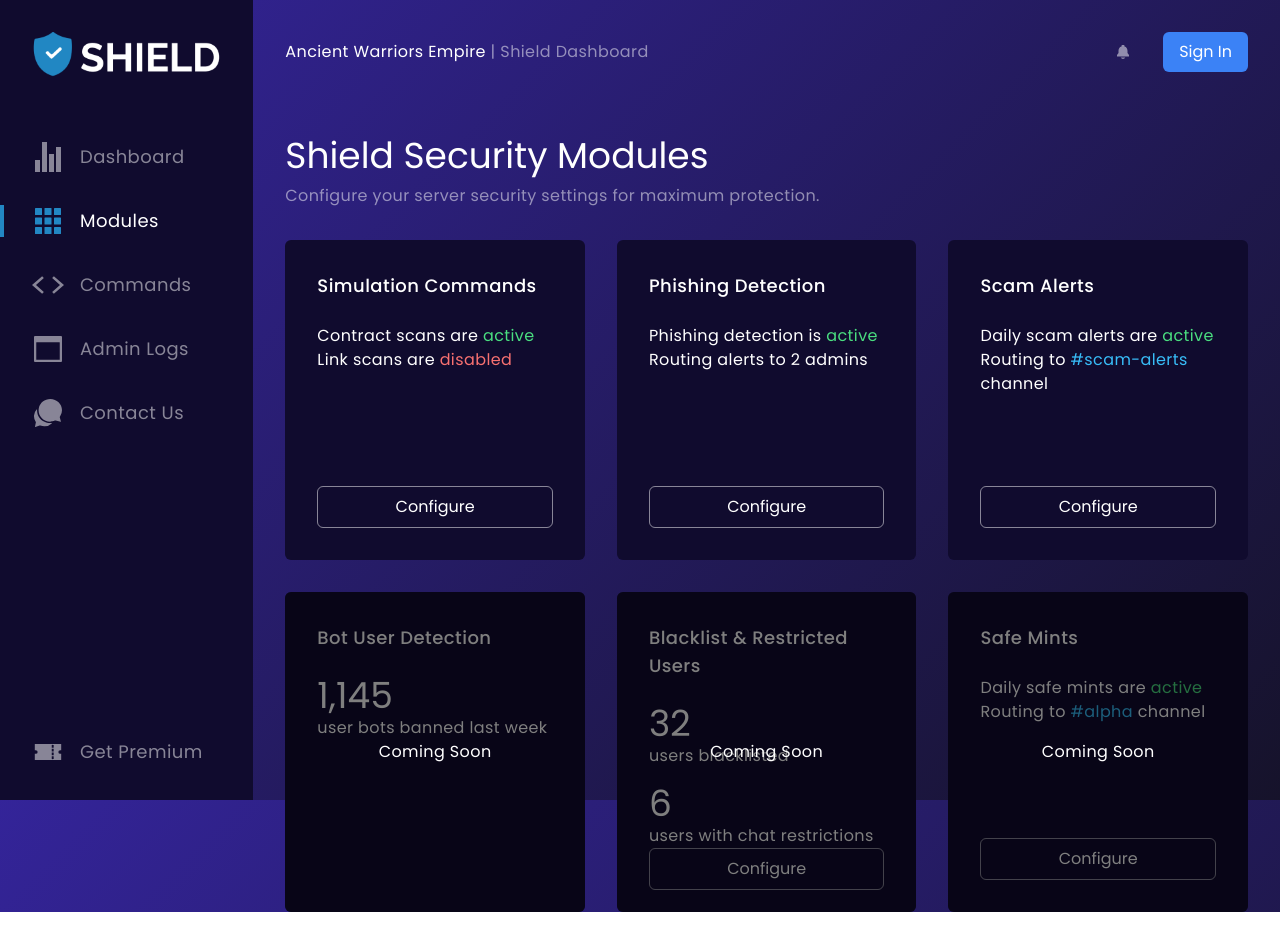
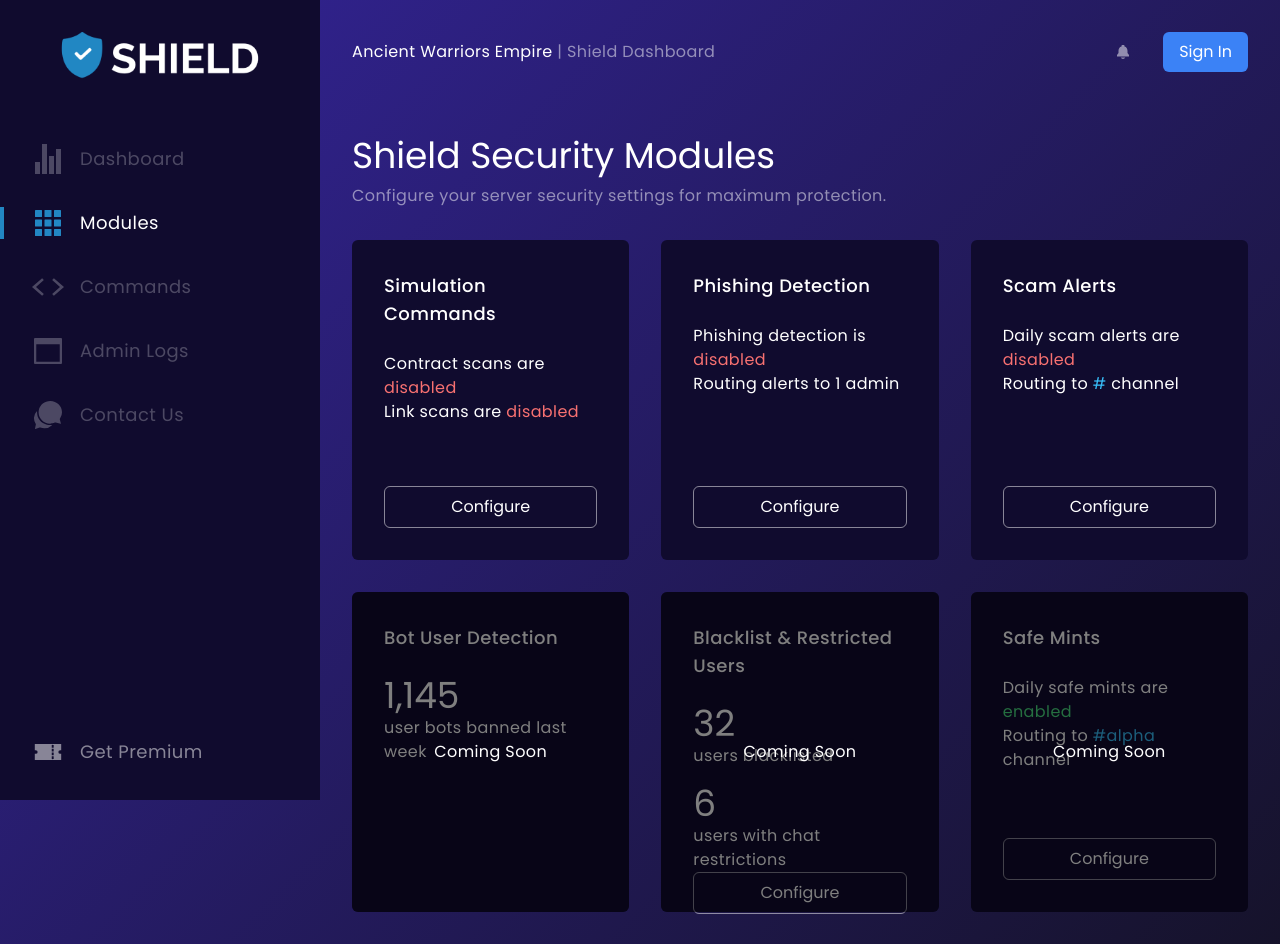
Before and after one commit to GetShield/shield-dashboard, a Next.js app: page /modules in a window 1280 px wide. Before the commit the page ends 912 px from the top, so only its background shows below. Built offline with nearby package versions, Linux system fonts and the light colour scheme; no server answers.

Commit message:
✨ Persist changes to server through routes (#1)
* ✨Add fetching on modules page

* ✨ Setup config POST

* 👷‍♂️ Fix bad request when parsing response

```diff
--- a/app/(dashboard)/modules/page.tsx
+++ b/app/(dashboard)/modules/page.tsx
@@ -1,10 +1,15 @@
-// "use client";
+"use client";
 
 import Link from "next/link";
 import Button from "../../../components/Button";
 import ContentWrapper from "../../../components/ContentWrapper";
+import useGuildConfig from "../../../lib/hooks/useGuildConfig";
 
 export default function Home() {
+  const { data } = useGuildConfig({
+    guildId: "894636042773229588",
+  });
+
   return (
     <ContentWrapper
       title="Shield Security Modules"
@@ -19,10 +24,10 @@
               </p>
               <p className="text-white">
                 Contract scans are{" "}
-                <span className="text-green-400">active</span>
+                <FeatureToggledText enabled={data?.contractScans} />
               </p>
               <p className="mb-8 text-white">
-                Link scans are <span className="text-red-400">disabled</span>
+                Link scans are <FeatureToggledText enabled={data?.linkScans} />
               </p>
               <div className="flex h-full flex-col justify-end">
                 <Link href="/settings/simulation">
@@ -36,9 +41,9 @@
               </p>
               <p className="text-white">
                 Phishing detection is{" "}
-                <span className="text-green-400">active</span>
+                <FeatureToggledText enabled={data?.phishingLinkDetection} />
               </p>
-              <p className="text-white">Routing alerts to 2 admins</p>
+              <p className="text-white">Routing alerts to 1 admin</p>
               <div className="flex h-full flex-col justify-end">
                 <Link href="/settings/phishing">
                   <Button intent={"secondaryFull"} title={"Configure"} />
@@ -49,10 +54,11 @@
               <p className="mb-6 text-lg font-medium text-white">Scam Alerts</p>
               <p className="text-white">
                 Daily scam alerts are{" "}
-                <span className="text-green-400">active</span>
+                <FeatureToggledText enabled={data?.phishingLinkDetection} />
               </p>
               <p className="text-white">
-                Routing to <span className="text-sky-400">#scam-alerts</span>{" "}
+                Routing to{" "}
+                <span className="text-sky-400">#{data?.routeScamAlertsTo}</span>{" "}
                 channel
               </p>
               <div className="flex h-full flex-col justify-end">
@@ -95,7 +101,7 @@
               <p className="mb-6 text-lg font-medium text-white">Safe Mints</p>
               <p className="text-white">
                 Daily safe mints are{" "}
-                <span className="text-green-400">active</span>
+                <span className="text-green-400">enabled</span>
               </p>
               <p className="text-white">
                 Routing to <span className="text-sky-400">#alpha</span> channel
@@ -112,3 +118,15 @@
     </ContentWrapper>
   );
 }
+
+const FeatureToggledText = ({ enabled = false }: { enabled?: boolean }) => {
+  return (
+    <>
+      {enabled ? (
+        <span className="text-green-400">enabled</span>
+      ) : (
+        <span className="text-red-400">disabled</span>
+      )}
+    </>
+  );
+};
--- a/app/(settings)/settings/page.tsx
+++ /dev/null
@@ -1,8 +0,0 @@
-export default function Home() {
-  return (
-    <div>
-      <h1>Settings</h1>
-      <p>Settings page</p>
-    </div>
-  );
-}
--- a/app/(settings)/settings/phishing/page.tsx
+++ b/app/(settings)/settings/phishing/page.tsx
@@ -21,7 +21,9 @@
           <ChannelSelect currentChannel={data?.routePhishingLinksTo ?? ""} />
         </div>
         <div className="flex flex-col">
-          <p className="text-6xl font-medium text-primary">24</p>
+          <p className="text-6xl font-medium text-primary">
+            {data?.phishingLinkDetectionCount ?? 0}
+          </p>
           <p className="text-white">Phishing links blocked all-time</p>
         </div>
       </div>
--- a/app/Tab.tsx
+++ b/app/Tab.tsx
@@ -43,7 +43,7 @@
   },
 };
 
-const Tab = ({ tab }: { tab: Tabs }) => {
+const Tab = ({ tab, disabled = false }: { tab: Tabs; disabled?: boolean }) => {
   const activeTab = useUserStore((state) => state.activeTab);
   const setActiveTab = useUserStore((state) => state.setActiveTab);
   const isActive = activeTab === tab;
@@ -53,7 +53,10 @@
   };
 
   return (
-    <Link href={`/${tab}`}>
+    <Link
+      className={`${disabled && "pointer-events-none opacity-50"}`}
+      href={`/${tab}`}
+    >
       <button
         onClick={handleSetActive}
         className="flex w-full items-center justify-start pl-8"
--- a/app/layout.tsx
+++ b/app/layout.tsx
@@ -6,7 +6,6 @@
 import Image from "next/image";
 import { useRouter } from "next/router";
 import { Tabs, useUserStore } from "../state/user/useUserStore";
-import { useEffect } from "react";
 import { IoNotificationsSharp } from "react-icons/io5";
 import AuthButton from "../components/AuthButton";
 import { getCurrentUser } from "../lib/session";
@@ -31,17 +30,17 @@
         <div className="mx-auto">
           {" "}
           <div>
-            <div className="relative z-10 flex h-screen w-full items-center justify-start">
-              <div className="flex h-full w-80 flex-col items-center bg-secondary ">
+            <div className="relative z-10 flex min-h-screen w-full items-start justify-start pl-80">
+              <div className="fixed left-0 top-0 flex h-full w-80 flex-col items-center bg-secondary ">
                 <div className="p-8">
                   <Image src="/logo.png" alt="logo" width={200} height={200} />
                 </div>
                 <div className="mt-8 flex w-full flex-col space-y-8">
-                  <Tab tab="dashboard" />
+                  <Tab disabled tab="dashboard" />
                   <Tab tab="modules" />
-                  <Tab tab="commands" />
-                  <Tab tab="admin" />
-                  <Tab tab="contact" />
+                  <Tab disabled tab="commands" />
+                  <Tab disabled tab="admin" />
+                  <Tab disabled tab="contact" />
                 </div>
                 <div className="flex h-full w-full flex-col  items-start justify-end pb-8">
                   <Tab tab="premium" />
--- a/components/CommandToggle.tsx
+++ b/components/CommandToggle.tsx
@@ -1,13 +1,18 @@
 "use client";
 import { Switch } from "@headlessui/react";
 import React, { useState } from "react";
+import { ToggeableConfigOptions } from "../lib/types";
 
 const CommandToggle = ({
   enabled,
+  onUserToggle,
+  toggleName,
   command,
   description,
 }: {
   enabled?: boolean;
+  onUserToggle: (value: ToggeableConfigOptions) => void;
+  toggleName?: ToggeableConfigOptions;
   command: string;
   description?: string;
 }) => {
@@ -19,7 +24,11 @@
       </div>
       <Switch
         checked={enabled}
-        // onChange={setEnabled}
+        onChange={() => {
+          if (toggleName) {
+            onUserToggle(toggleName);
+          }
+        }}
         className={`${
           enabled ? "bg-primary" : "border border-white/50"
         } relative inline-flex h-6 w-11 items-center rounded-full`}
--- a/lib/hooks/useGuildConfig.ts
+++ b/lib/hooks/useGuildConfig.ts
@@ -1,30 +1,21 @@
+import { useEffect } from "react";
 import useSWR from "swr";
+import { useUserStore } from "../../state/user/useUserStore";
+import { GuildConfig } from "../types";
 
 const fetcher = async (url: string) =>
   await fetch(url).then((res) => res.json());
 
-interface GuildConfig {
-  total: number;
-  name: string;
-  scan: boolean;
-  scanCount: number;
-  simulateMint: boolean;
-  simulateMintCount: number;
-  phishingLinkDetection: boolean;
-  phishingLinkDetectionCount: number;
-  shieldAdmin: string;
-  shieldAdminCount: number;
-  routeScansTo: string;
-  routePhishingLinksTo: string;
-  routeScamAlertsTo: string;
-}
+export default function getGuildConfig({ guildId }: { guildId: string }) {
+  const { data } = useSWR<GuildConfig>(`/api/config/${guildId}`, fetcher);
+  const setGuildConfig = useUserStore((state) => state.setGuildConfig);
+  const guildConfig = useUserStore((state) => state.guildConfig);
 
-export default function getGuildConfig({ guildId }: { guildId: string }): {
-  data: GuildConfig | undefined;
-} {
-  const { data } = useSWR<GuildConfig>(`/api/config/${guildId}`, fetcher);
-
-  console.log(data);
+  useEffect(() => {
+    if (data && !guildConfig) {
+      setGuildConfig(data);
+    }
+  }, [data, guildConfig, setGuildConfig]);
 
   return {
     data,
--- /dev/null
+++ b/lib/types.ts
@@ -0,0 +1,25 @@
+import { z } from "zod";
+
+export type ToggeableConfigOptions =
+  | "scan"
+  | "simulateMint"
+  | "phishingLinkDetection";
+
+export const guildConfigSchema = z.object({
+  serverId: z.string(),
+  name: z.string(),
+  scan: z.boolean(),
+  scanCount: z.number(),
+  simulateMint: z.boolean(),
+  simulateMintCount: z.number(),
+  phishingLinkDetection: z.boolean(),
+  phishingLinkDetectionCount: z.number(),
+  shieldAdmin: z.string(),
+  contractScans: z.boolean(),
+  websiteLinkScan: z.boolean(),
+  routeScansTo: z.string(),
+  routePhishingLinksTo: z.string(),
+  routeScamAlertsTo: z.string(),
+});
+
+export type GuildConfig = z.infer<typeof guildConfigSchema>;
--- a/state/user/useUserStore.tsx
+++ b/state/user/useUserStore.tsx
@@ -1,6 +1,7 @@
 import create from "zustand";
 import produce from "immer";
 import { devtools } from "zustand/middleware";
+import { GuildConfig } from "../../lib/types";
 
 export type Tabs =
   | "modules"
@@ -21,6 +22,8 @@
   setActiveTab: (tab: Tabs) => void;
   selectedChannel: Channel;
   setSelectedChannel: (channel: Channel) => void;
+  guildConfig: GuildConfig | null;
+  setGuildConfig: (config: GuildConfig) => void;
 }
 
 export const useUserStore = create<StoreState>(
@@ -46,6 +49,14 @@
           })
         );
       },
+      guildConfig: null,
+      setGuildConfig: (config: GuildConfig) => {
+        set(
+          produce((draft) => {
+            draft.guildConfig = config;
+          })
+        );
+      },
     }),
     {
       name: "userStore",
```
Also changed, not shown: app/(settings)/settings/simulation/page.tsx (+54 -8 lines), pages/api/config/[guildId].ts (+17 -25 lines).
